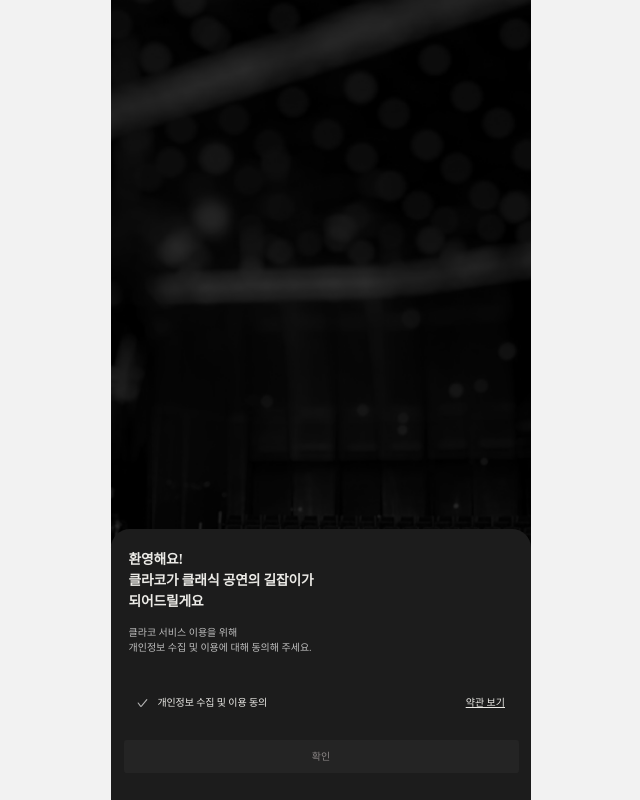
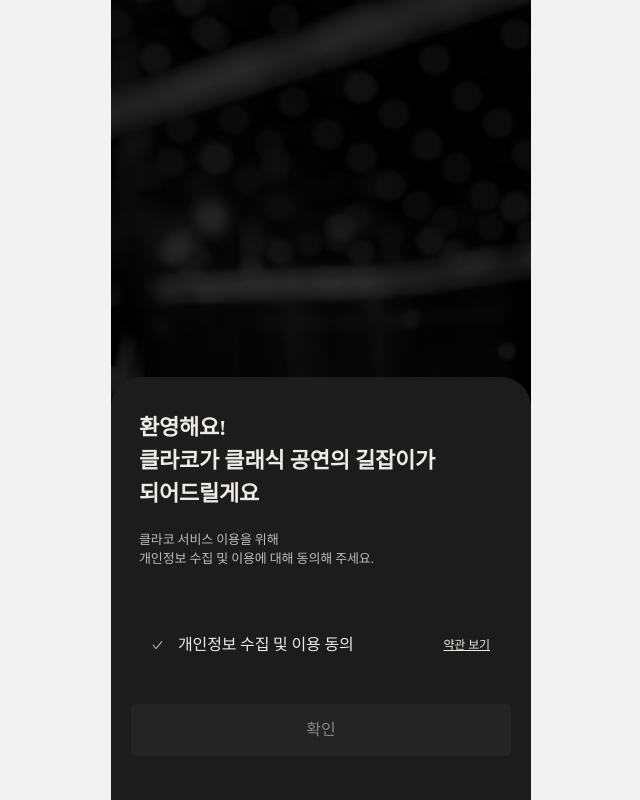
Before and after one commit to kusitms-com/30th_Meetup_TeamE_Claco_Front, a React (Vite) app: page /agreement in a window 1280 px wide. Shown: the whole page, without its empty margins (319-959 px from the left). Built offline with nearby package versions, Linux system fonts and the light colour scheme; a web font is replaced by a local one.

Commit message:
style: 폰트 비율 수정 및 추가

```diff
--- a/src/globals.css
+++ b/src/globals.css
@@ -8,7 +8,6 @@
     src: url("https://cdn.jsdelivr.net/gh/orioncactus/pretendard@v1.3.9/dist/web/variable/pretendardvariable.min.css");
   }
   html {
-    font-size: 62.5%;
     font-family: pretendard;
     background-color: #f2f2f2;
   }
@@ -60,4 +59,10 @@
   .body2-regular {
     @apply text-[0.9375rem] font-normal leading-normal tracking-[-0.01em];
   }
+  .body3-normal {
+    @apply text-[0.8125rem] font-normal leading-normal tracking-[-0.01em];
+  }
+  .body4-normal {
+    @apply text-[0.75rem] font-normal leading-normal tracking-[-0.01em];
+  }
 }
```
